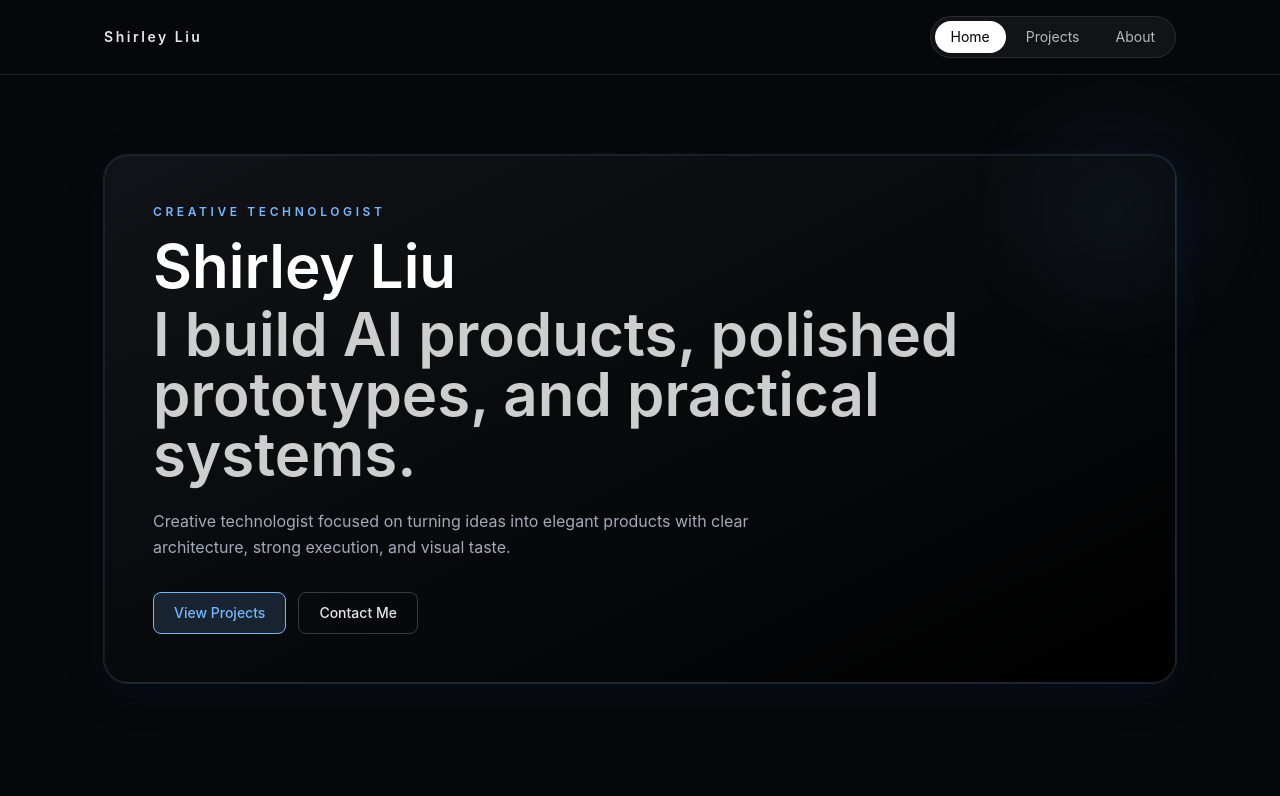
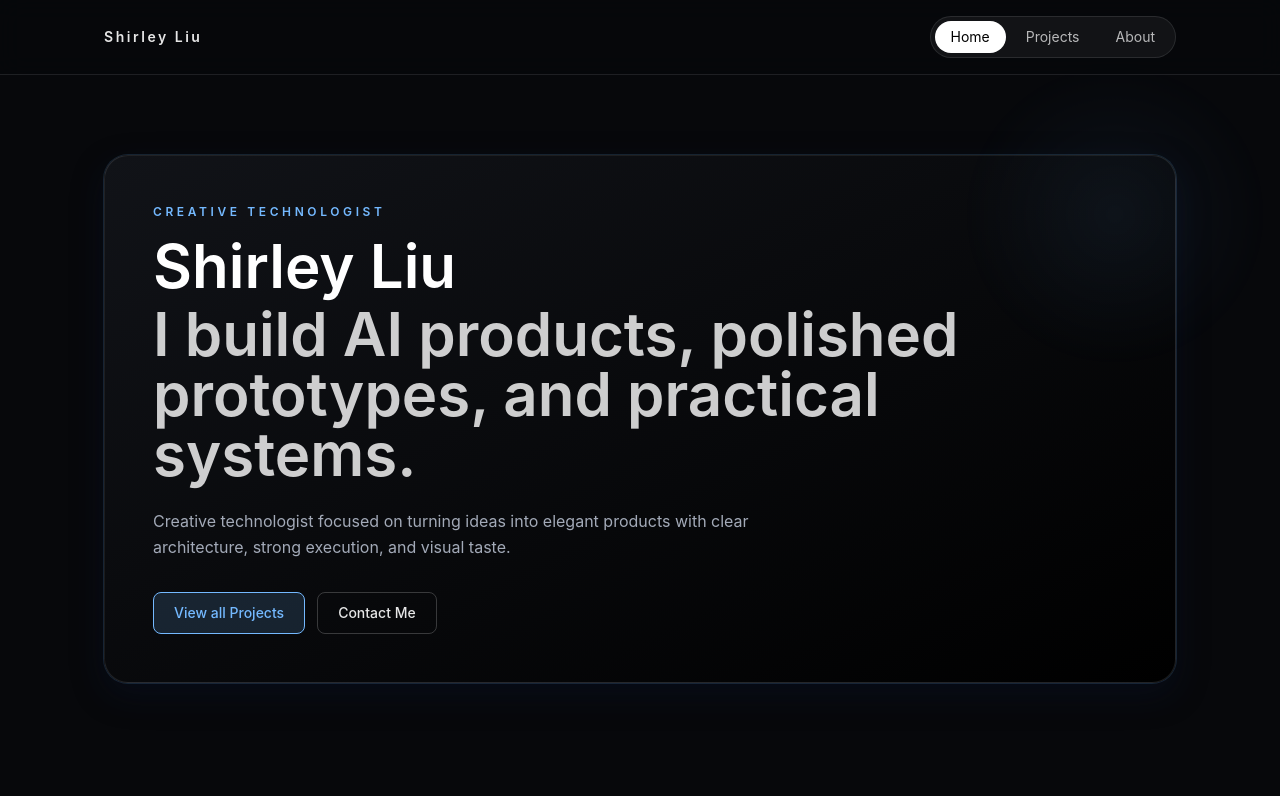
Before and after one commit to surelyshirley631-dot/portoflio-, a React (Vite) app: page / in a window 1280 px wide. Shown: the top 796 px of the page. Built offline with nearby package versions, Linux system fonts and the light colour scheme.

Commit message:
feat: update homepage 'View Projects' button text (re-attempt)

```diff
--- a/src/pages/HomePage.jsx
+++ b/src/pages/HomePage.jsx
@@ -27,7 +27,7 @@ export default function HomePage() {
             to="/projects"
             className="rounded-lg border border-accent bg-accent/15 px-5 py-2.5 text-sm font-medium text-accent transition duration-300 hover:-translate-y-0.5 hover:bg-accent hover:text-black"
           >
-            View Projects
+            View all Projects
           </Link>
           <a
             href="mailto:surelyshirley631@gmail.com"
```
Also changed, not shown: 3 other files (tests, documents, lock files or other folders).
